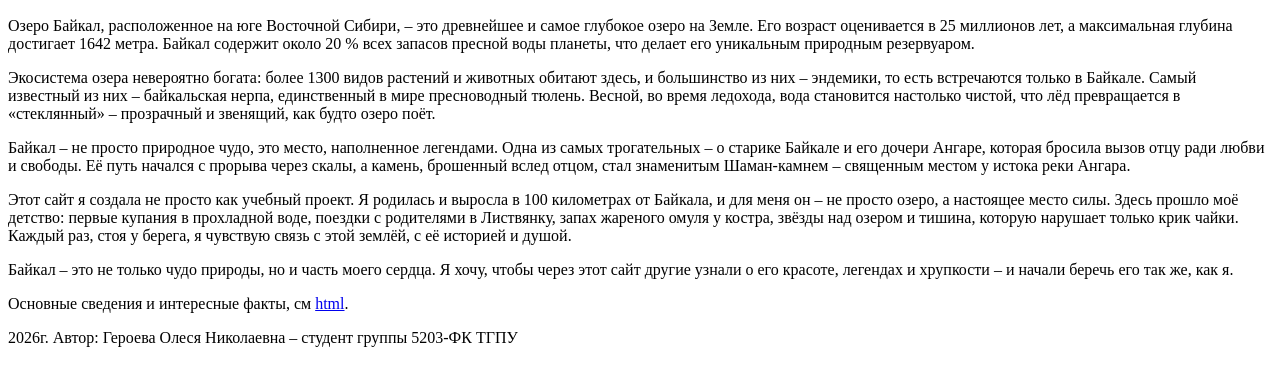
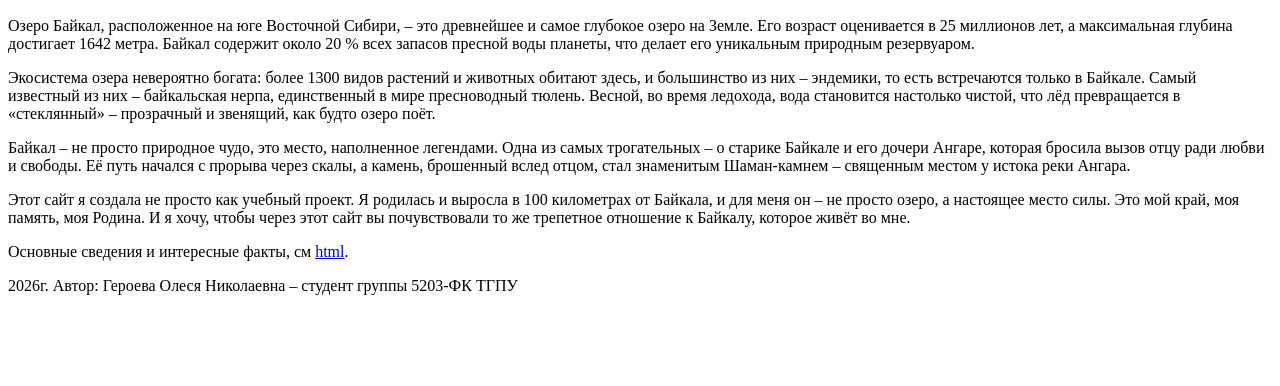
Before and after one commit to Olesya266/Olesya266.github.io, a plain HTML site: page index.html in a window 1280 px wide. Shown: the part 358-744 px from the top of the page. Drawn offline with Linux system fonts and the light colour scheme.

Commit message:
Thu, Jun 18, 2026, 1:51 PM +03:00

```diff
--- a/index.html
+++ b/index.html
@@ -25,8 +25,7 @@
             <p>Озеро Байкал, расположенное на юге Восточной Сибири, – это древнейшее и самое глубокое озеро на Земле. Его возраст оценивается в 25 миллионов лет, а максимальная глубина достигает 1642 метра. Байкал содержит около 20 % всех запасов пресной воды планеты, что делает его уникальным природным резервуаром.</p>
 <p>Экосистема озера невероятно богата: более 1300 видов растений и животных обитают здесь, и большинство из них – эндемики, то есть встречаются только в Байкале. Самый известный из них – байкальская нерпа, единственный в мире пресноводный тюлень. Весной, во время ледохода, вода становится настолько чистой, что лёд превращается в «стеклянный» – прозрачный и звенящий, как будто озеро поёт.</p>
 <p>Байкал – не просто природное чудо, это место, наполненное легендами. Одна из самых трогательных – о старике Байкале и его дочери Ангаре, которая бросила вызов отцу ради любви и свободы. Её путь начался с прорыва через скалы, а камень, брошенный вслед отцом, стал знаменитым Шаман-камнем – священным местом у истока реки Ангара.</p>
-<p>Этот сайт я создала не просто как учебный проект. Я родилась и выросла в 100 километрах от Байкала, и для меня он – не просто озеро, а настоящее место силы. Здесь прошло моё детство: первые купания в прохладной воде, поездки с родителями в Листвянку, запах жареного омуля у костра, звёзды над озером и тишина, которую нарушает только крик чайки. Каждый раз, стоя у берега, я чувствую связь с этой землёй, с её историей и душой.</p>
-<p>Байкал – это не только чудо природы, но и часть моего сердца. Я хочу, чтобы через этот сайт другие узнали о его красоте, легендах и хрупкости – и начали беречь его так же, как я.</p>
+<p>Этот сайт я создала не просто как учебный проект. Я родилась и выросла в 100 километрах от Байкала, и для меня он – не просто озеро, а настоящее место силы. Это мой край, моя память, моя Родина. И я хочу, чтобы через этот сайт вы почувствовали то же трепетное отношение к Байкалу, которое живёт во мне.</p>
 <p>Основные сведения и интересные факты, см <a href=" https://moya-planeta.ru/travel/view/ozero_bajkal">html</a>.
             </p>
         <footer>
```
